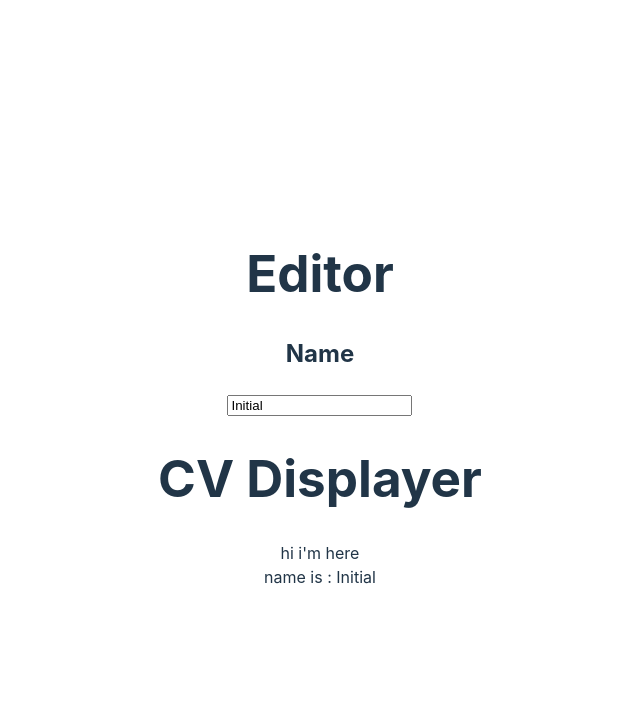
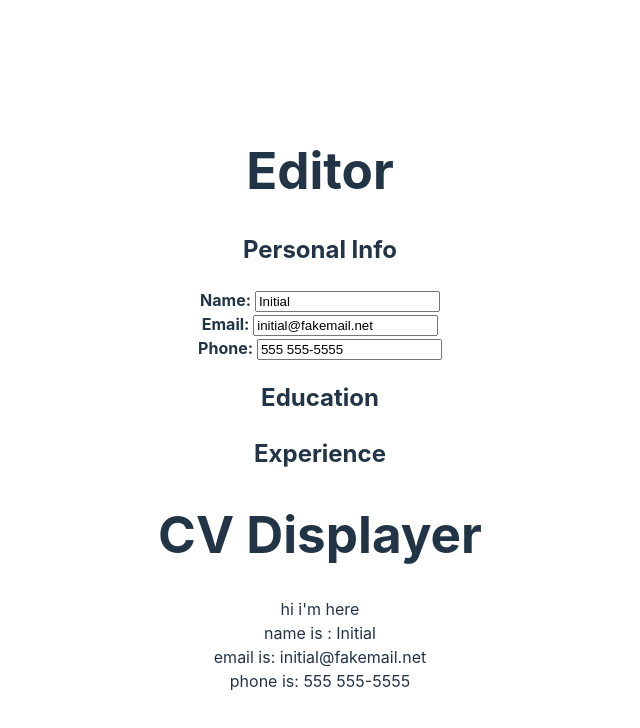
Before and after one commit to Neo319/project-cv, a React (Vite) app: page / in a window 1280 px wide. Shown: the top 728 px of the page, without its empty margins (320-960 px from the left). Built offline with nearby package versions, Linux system fonts and the light colour scheme.

Commit message:
create personal info states

```diff
--- a/src/App.jsx
+++ b/src/App.jsx
@@ -6,22 +6,49 @@ import Displayer from './components/displayer';
 
 function App() {
   const [name, setName] = useState('Initial');
-
   function handleNameChange (e) {
     setName(e.target.value);
+  }
+
+  const [email, setEmail] = useState("initial@fakemail.net")
+  function handleEmailChange (e) {
+    setEmail(e.target.value);
+  }
+
+  const [phone, setPhone] = useState("555 555-5555")
+  function handlePhoneChange () {
+    setPhone(e.target.value);
   }
 
   return (
     <>
 
-      <div>
         <h1>Editor</h1>
-        <Editor label="Name" value={name} onChange={handleNameChange} />
-      </div>
+        <div>
+          <h2>Personal Info</h2>
+          <Editor label="Name" value={name} onChange={handleNameChange} />
+          <Editor label="Email" value={email} onChange={handleEmailChange} />
+          <Editor label="Phone" value={phone} onChange={handlePhoneChange} />
+        </div>
+
+        <div>
+          <h2>Education</h2>
+        </div>
+
+        <div>
+          <h2>Experience</h2>
+        </div>
+
 
       <div>
         <h1>CV Displayer</h1>
-        <Displayer name={name}></Displayer>
+        <Displayer
+          name={name}
+          email={email}
+          phone={phone}
+
+        />
+
 
       </div>
 
--- a/src/components/displayer.jsx
+++ b/src/components/displayer.jsx
@@ -1,8 +1,10 @@
-export default function Displayer ({ name }) {
+export default function Displayer ({ name, email, phone }) {
   return (
     <>
       <span>hi i'm here</span>
       <div>name is : {name}</div>
+      <div>email is: {email}</div>
+      <div>phone is: {phone}</div>
     </>
   );
 }
--- a/src/components/editor.jsx
+++ b/src/components/editor.jsx
@@ -1,7 +1,10 @@
 export default function Editor({ label, value, onChange }) {
   return (
-    <>
-    <h2>{label}</h2>
+    <div className="editor">
+    <b>
+      <label htmlFor="input">{label}: </label>
+    </b>
+
 
     <input
       type="text"
@@ -9,6 +12,6 @@ export default function Editor({ label, value, onChange }) {
       onChange={onChange}
     />
 
-    </>
+    </div>
   );
 }
```
